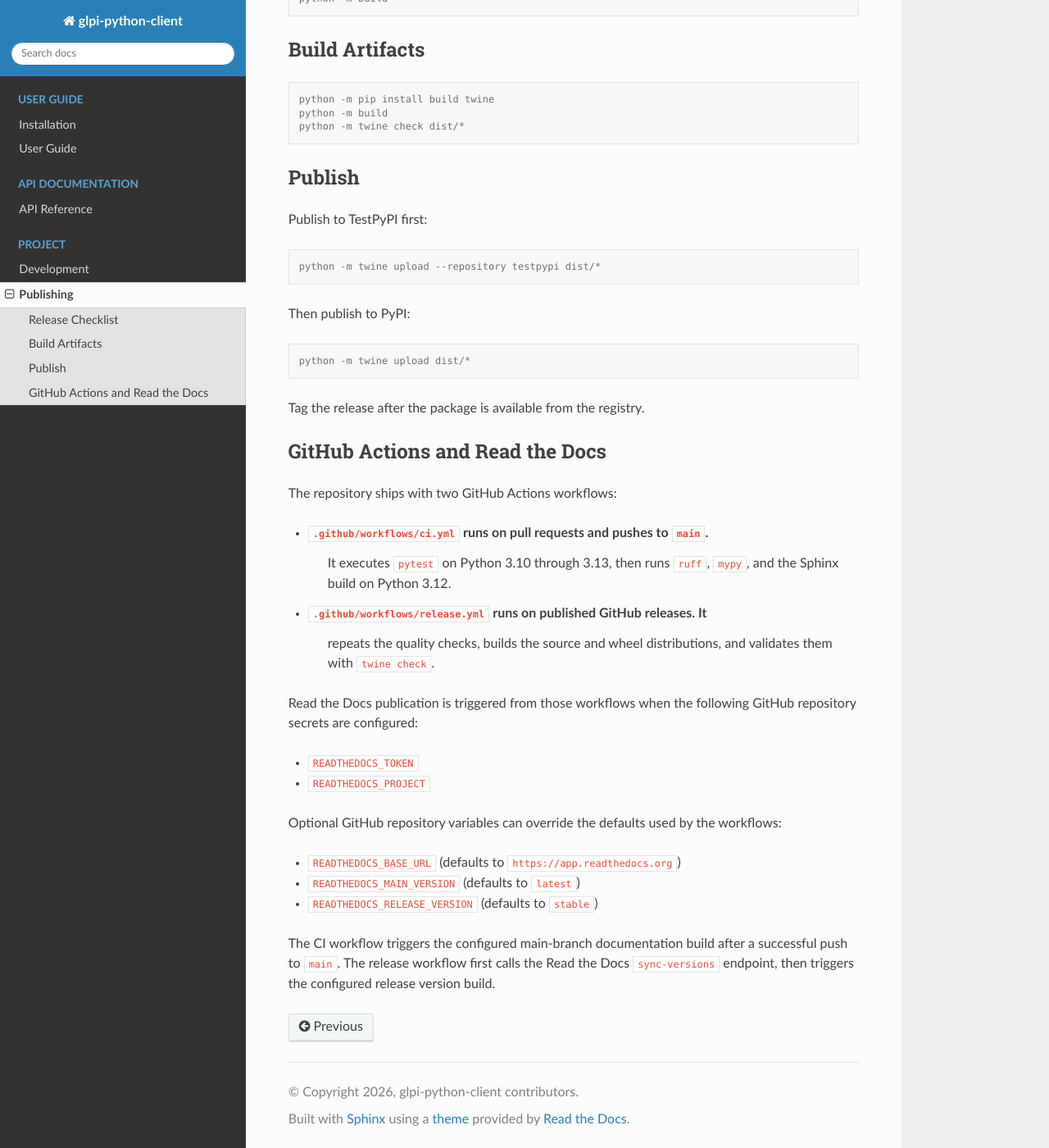
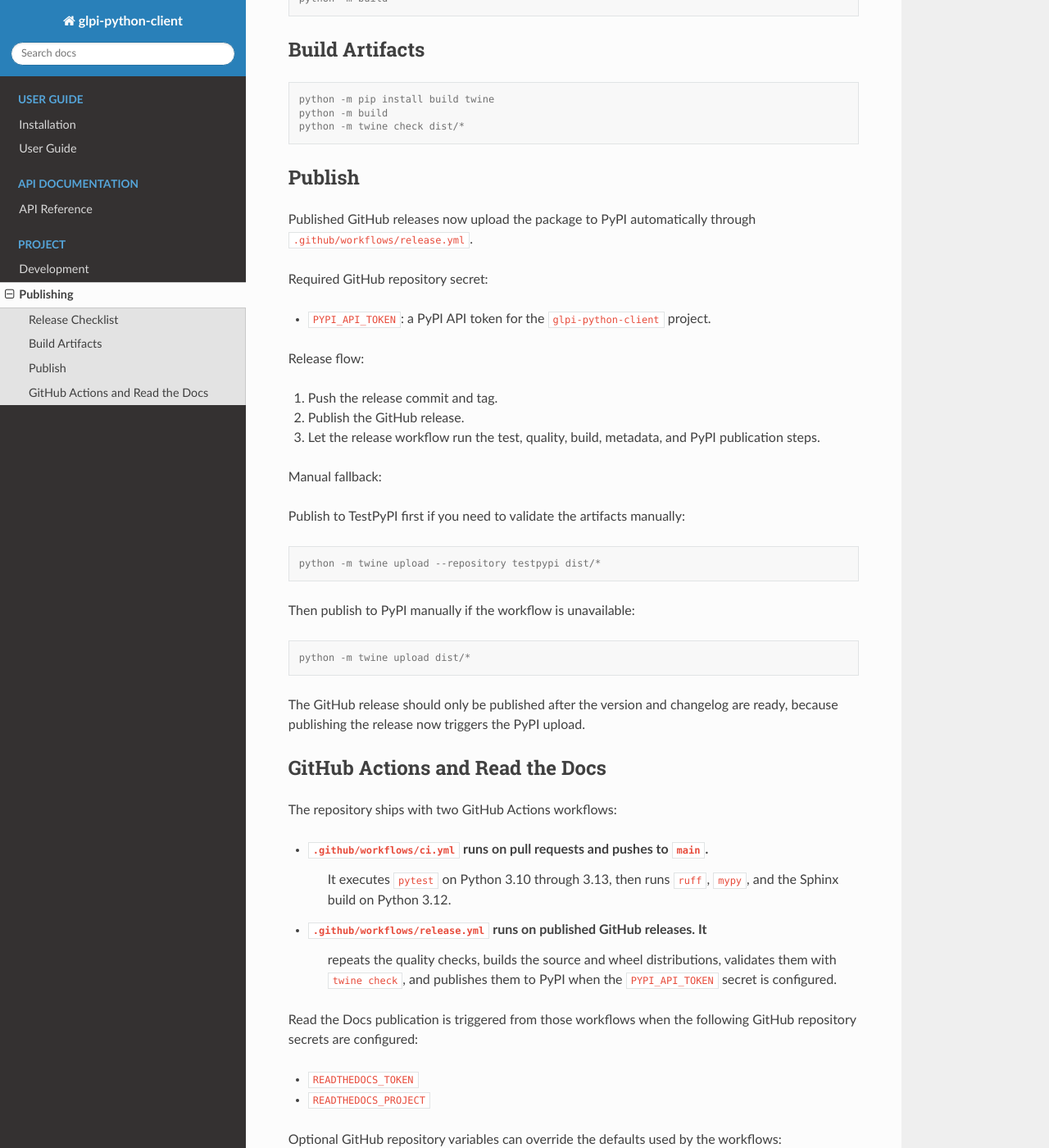
Before and after one commit to baraline/glpi_python_client, a Sphinx documentation site: the page built from docs/publishing_rtd.rst, in a window 1280 px wide and 1400 px high, scrolled down 429 px. Shown: the whole window at 82% size. Built offline with Sphinx 7.4.7 and the Read the Docs theme 3.1.0, drawn with Linux system fonts in a browser that asks for light colours.

```diff
--- a/docs/publishing_rtd.rst
+++ b/docs/publishing_rtd.rst
@@ -29,19 +29,36 @@
 Publish
 -------
 
-Publish to TestPyPI first:
+Published GitHub releases now upload the package to PyPI automatically through
+``.github/workflows/release.yml``.
+
+Required GitHub repository secret:
+
+* ``PYPI_API_TOKEN``: a PyPI API token for the ``glpi-python-client`` project.
+
+Release flow:
+
+#. Push the release commit and tag.
+#. Publish the GitHub release.
+#. Let the release workflow run the test, quality, build, metadata, and PyPI
+   publication steps.
+
+Manual fallback:
+
+Publish to TestPyPI first if you need to validate the artifacts manually:
 
 .. code-block:: console
 
    python -m twine upload --repository testpypi dist/*
 
-Then publish to PyPI:
+Then publish to PyPI manually if the workflow is unavailable:
 
 .. code-block:: console
 
    python -m twine upload dist/*
 
-Tag the release after the package is available from the registry.
+The GitHub release should only be published after the version and changelog are
+ready, because publishing the release now triggers the PyPI upload.
 
 GitHub Actions and Read the Docs
 --------------------------------
@@ -52,8 +69,9 @@
    It executes ``pytest`` on Python 3.10 through 3.13, then runs ``ruff``,
    ``mypy``, and the Sphinx build on Python 3.12.
 * ``.github/workflows/release.yml`` runs on published GitHub releases. It
-   repeats the quality checks, builds the source and wheel distributions, and
-   validates them with ``twine check``.
+   repeats the quality checks, builds the source and wheel distributions,
+   validates them with ``twine check``, and publishes them to PyPI when the
+   ``PYPI_API_TOKEN`` secret is configured.
 
 Read the Docs publication is triggered from those workflows when the following
 GitHub repository secrets are configured:
```
Also changed, not shown: docs/publishing.md (+20 -3 lines), 1 other file.
